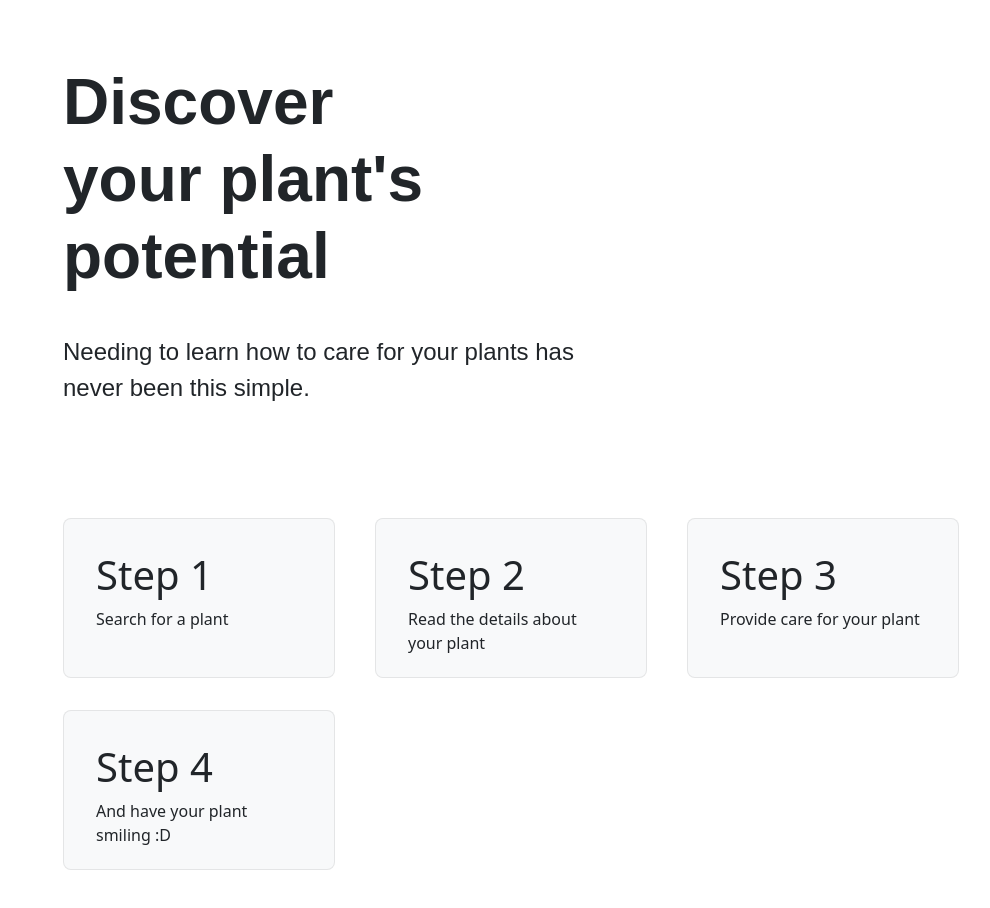
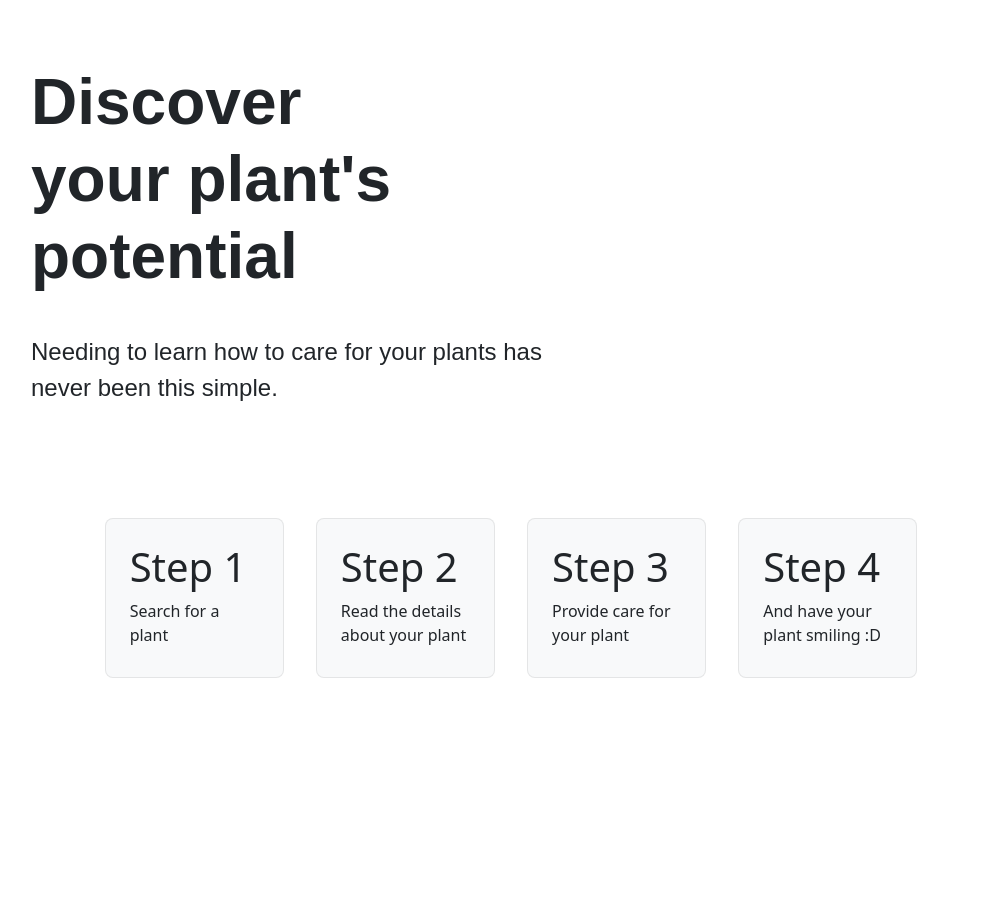
Before and after one commit to MasCair2k16/Plantworks, a Next.js app: page /HomePage in a window 1280 px wide. Shown: the top 908 px of the page, without its empty margins (129-1119 px from the left). After the commit the page ends 800 px from the top, so only its background shows below. Built offline with nearby package versions, Linux system fonts and the light colour scheme.

Commit message:
fix: responsive HomePage

```diff
--- a/styles/Home.module.css
+++ b/styles/Home.module.css
@@ -34,8 +34,99 @@
   height: 10rem;
   width: 17rem;
   margin-bottom: 2rem;
-  padding: 2rem;
+  margin: 0 1rem 2rem 1rem;
+  padding: 1.5rem;
   background-color: #f8f9fa;
   border-radius: .5rem;
   border: 1px solid #70707025;
 }
+
+/* Phone Screens */
+@media only screen and (min-width: 320px) {
+  .homeContainer {
+    margin: 1rem 1.5rem;
+  }
+  .title {
+    font-size: 3rem;
+  }
+  .steps {
+    padding-top: 3rem;
+    justify-content: center;
+  }
+  .stepBox {
+    height: 7rem;
+    padding: 1rem 1rem 5rem;
+  }
+}
+
+/* Ipad, tablet Screens */
+@media only screen and (min-width: 481px) {
+  .homeContainer {
+    margin: 2rem;
+  }
+  .steps {
+    justify-content: center;
+  }
+  .stepBox {
+    width: 11rem;
+    height: 8rem;
+  }
+}
+
+/* Laptops, small Screens */
+@media only screen and (min-width: 688px) {
+  .homeContainer {
+    margin: 4rem 5rem;
+  }
+  .steps {
+    justify-content: center;
+  }
+  .stepBox {
+    width: 26vw;
+    height: 8rem;
+  }
+}
+
+/* Desktops and Large Screens */
+@media only screen and (min-width: 1165px) {
+  .title {
+    font-size: 4rem;
+  }
+  .homeContainer {
+    margin: 4rem 10rem;
+  }
+  .steps {
+    display: flex;
+    padding-top: 7rem;
+    flex-wrap: wrap;
+  }
+  .stepBox {
+    height: 10rem;
+    width: 14vw;
+    margin-bottom: 2rem;
+    padding: 1.5rem;
+  }
+}
+
+/* Desktops and Large Screens */
+@media only screen and (min-width: 1663px) {
+  .title {
+    font-size: 4rem;
+  }
+  .homeContainer {
+    margin: 4rem 12rem;
+  }
+  .steps {
+    display: flex;
+    flex-direction: row;
+    justify-content: space-between;
+    padding-top: 7rem;
+    flex-wrap: wrap;
+  }
+  .stepBox {
+    height: 10rem;
+    width: 17vw;
+    margin-bottom: 2rem;
+    padding: 1.5rem;
+  }
+}
```
